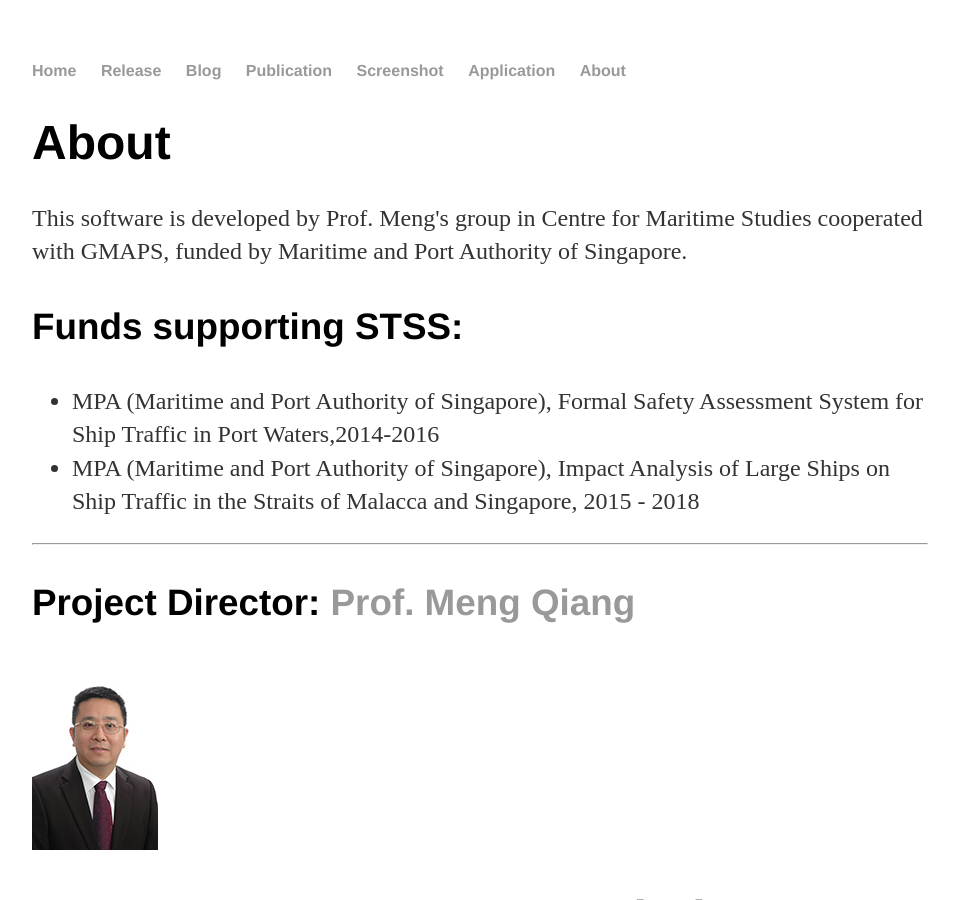
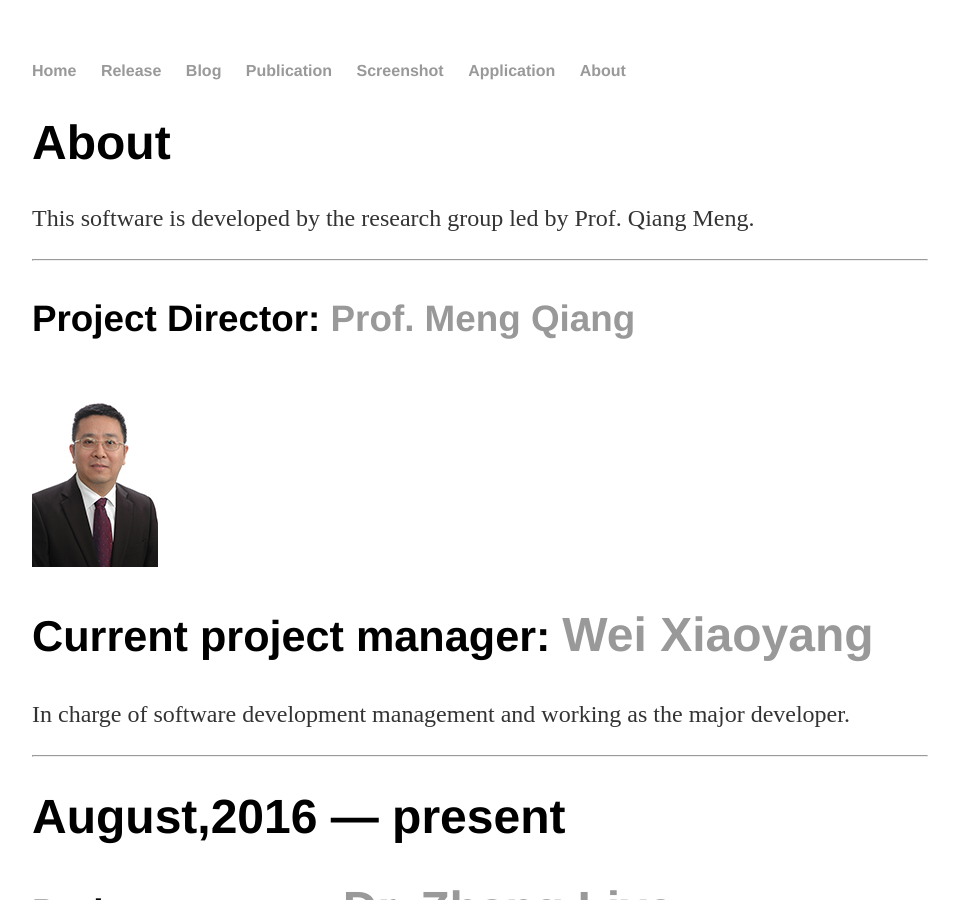
Before and after one commit to stss-maritime/stss-maritime.github.io, a Jekyll site: the page built from about/index.html, in a window 1280 px wide and 900 px high. Shown: the whole window, without its empty margins (160-1119 px from the left). Built offline with Jekyll 4.4.1, drawn with Linux system fonts in a browser that asks for light colours.

Commit message:
revise about

```diff
--- a/about/index.html
+++ b/about/index.html
@@ -5,14 +5,8 @@ title: About software
 
 		<div class="about">
 			<h1>About</h1>
-			<p>This software is developed by Prof. Meng's group in Centre for Maritime Studies cooperated with GMAPS, funded by Maritime and Port Authority of Singapore.</p>
+			<p>This software is developed by the research group led by Prof. Qiang Meng.</p>
 
-            <h3>Funds supporting STSS:</h3>
-            <ul class="contacts">
-                <li>MPA (Maritime and Port Authority of Singapore), Formal Safety Assessment System for Ship Traffic in Port Waters,2014-2016 </li>
-                <li>MPA (Maritime and Port Authority of Singapore), Impact Analysis of Large Ships on Ship Traffic in the Straits of
-Malacca and Singapore, 2015 - 2018</li>
-			</ul>
             <hr>
             <h3>Project Director: <a href="http://www.eng.nus.edu.sg/cee/people/ceemq/">Prof. Meng Qiang</a></h3>
             <img src="MengQiang.jpg" alt="HTML5 Icon", style="width:126px;height:190px;">
--- a/index.html
+++ b/index.html
@@ -6,7 +6,7 @@ title: STSS - Ship Traffic Simulation and Analysis System
 		<div class="blurb">
 			<h1>STSS<a href="http://www.maritimestudies.nus.edu.sg/"><img src="cms-small.bmp" alt="HTML5 Icon", style="width:55px;height:55px;"></a></h1>
             <h3>Ship Traffic Simulation and analysis System</h3>
-			<p align="justify">STSS is a ship traffic simulation and analysis system developed by the research group led by <a href="/about">Prof. Qiang Meng</a> and
+			<p align="justify">STSS is a ship traffic simulation and analysis system developed by <a href="/about">Prof. Qiang Meng</a>
 			in the Department of Civil and Environmental Engineering in National University of Singapore (NUS) and Dr. Zhang Liye who worked as a research
 			fellow in the Centre for Maritime Studies (CMS) of NUS and is now works as a scientist in IHPC of A*Star.
 			</p>
```
Also changed, not shown: logo_ce.png (added).
